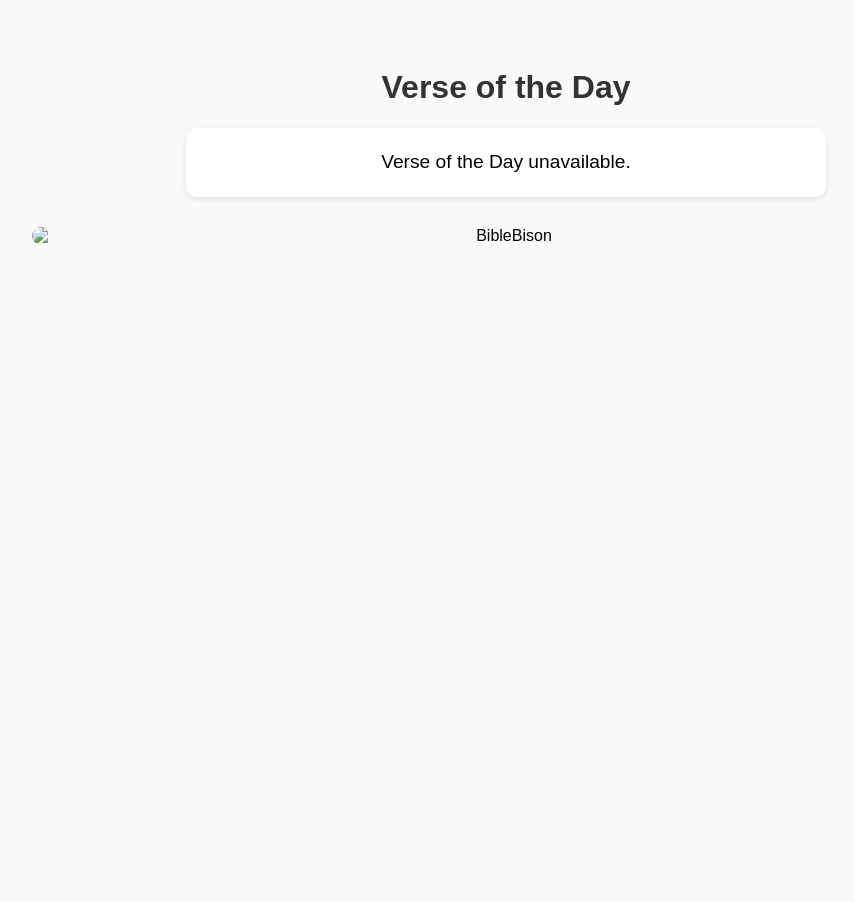
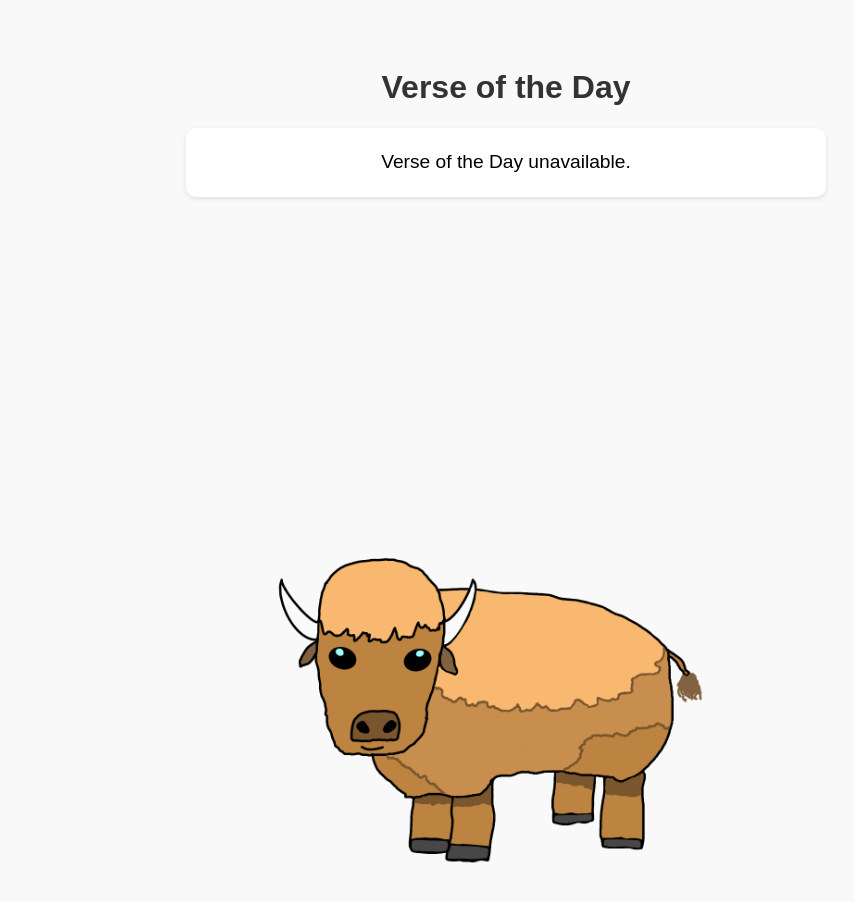
Before and after one commit to biblebison/biblebison.github.io, a plain HTML site: page index.html in a window 1280 px wide. Shown: the whole page, without its empty margins (134-988 px from the left). Before the commit the page ends 800 px from the top, so only its background shows below. Drawn offline with Linux system fonts and the light colour scheme; no server answers.

Commit message:
Bilbo PNG spelling fix

```diff
--- a/index.html
+++ b/index.html
@@ -53,7 +53,7 @@
     loadVerse();
   </script>
 
-  <img src=""img/Bilbo_the_Bison.png"" alt="BibleBison" class="centered-image">
+  <img src="img/Bilbo_The_Bison.png" class="centered-image">
 
 </body>
 </html>
```
